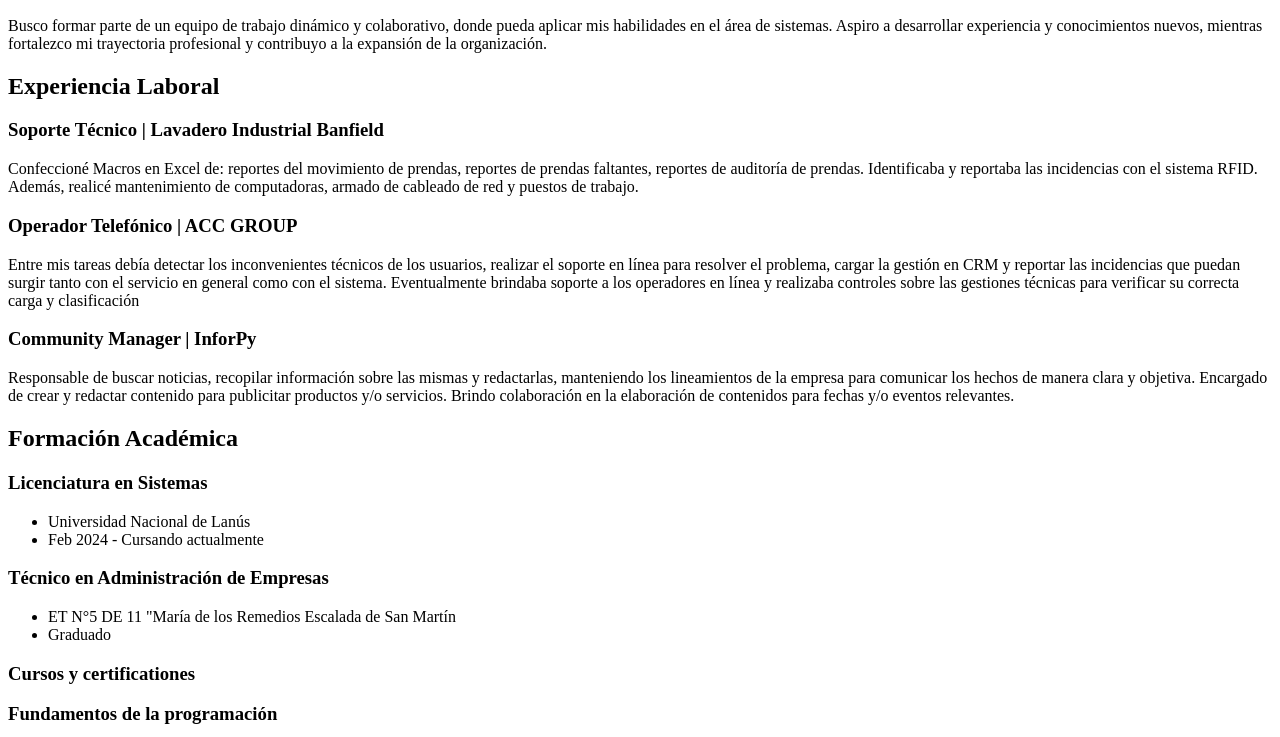
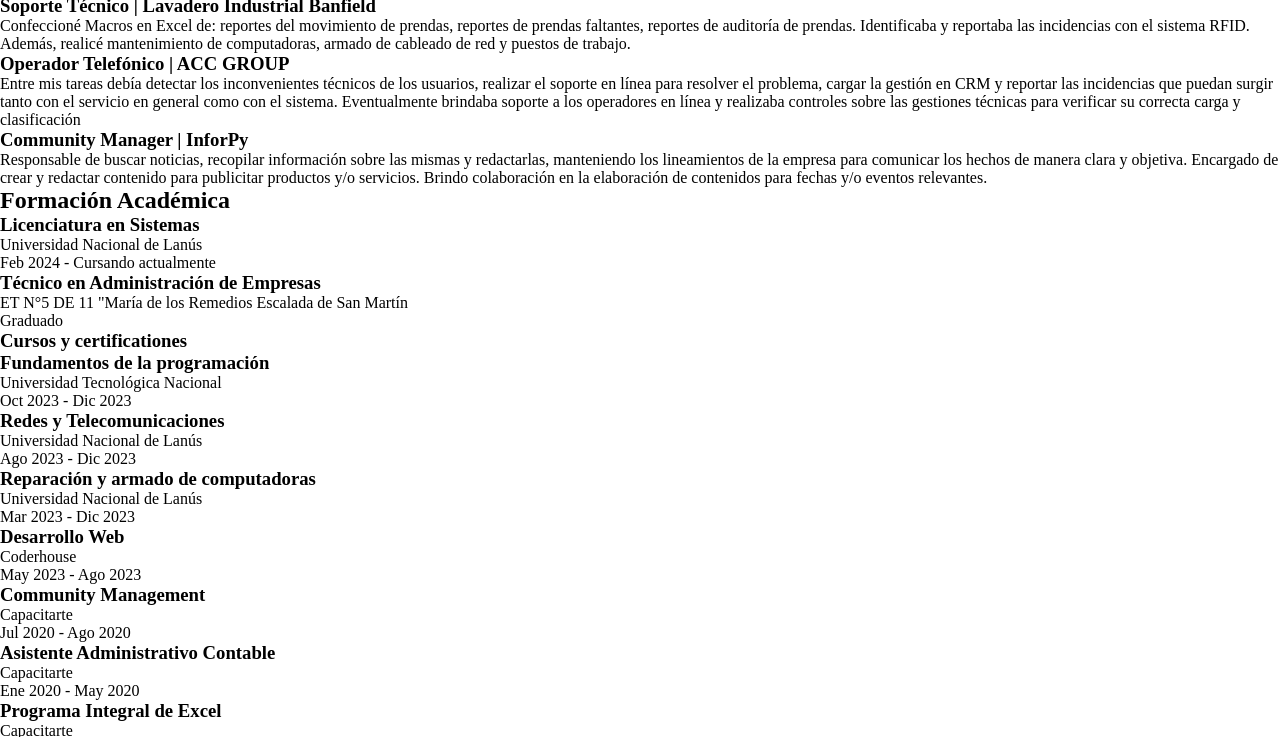
Before and after one commit to NahuelWalde/CV-Nahuel-W, a website: page html/index.html in a window 1280 px wide. Shown: the part 229-966 px from the top of the page. Drawn offline with Linux system fonts and the light colour scheme.

Commit message:
Basic style reset applied

```diff
--- a/html/index.html
+++ b/html/index.html
@@ -2,7 +2,8 @@
 <html lang="es">
 <head>
     <meta charset="UTF-8">
-    <meta http-equiv="X-UA-Compatible" content="IE=edge">
+    <meta http-equiv="X-UA-Compatible" content="IE=edge">sass --watch scss:css
+
     <meta name="viewport" content="width=device-width, initial-scale=1.0">
     <meta name="description" content="Currículum Vitae de Nahuel Walde, desarrollador web en proceso.">
     <meta name="author" content="Nahuel Walde">
--- a/scss/styles.scss
+++ b/scss/styles.scss
@@ -0,0 +1,8 @@
+/* Basic reset */
+*,
+*::before,
+*::after {
+    margin: 0;
+    padding: 0;
+    box-sizing: border-box;
+}
```
Also changed, not shown: css/styles.css, 2 other files.
